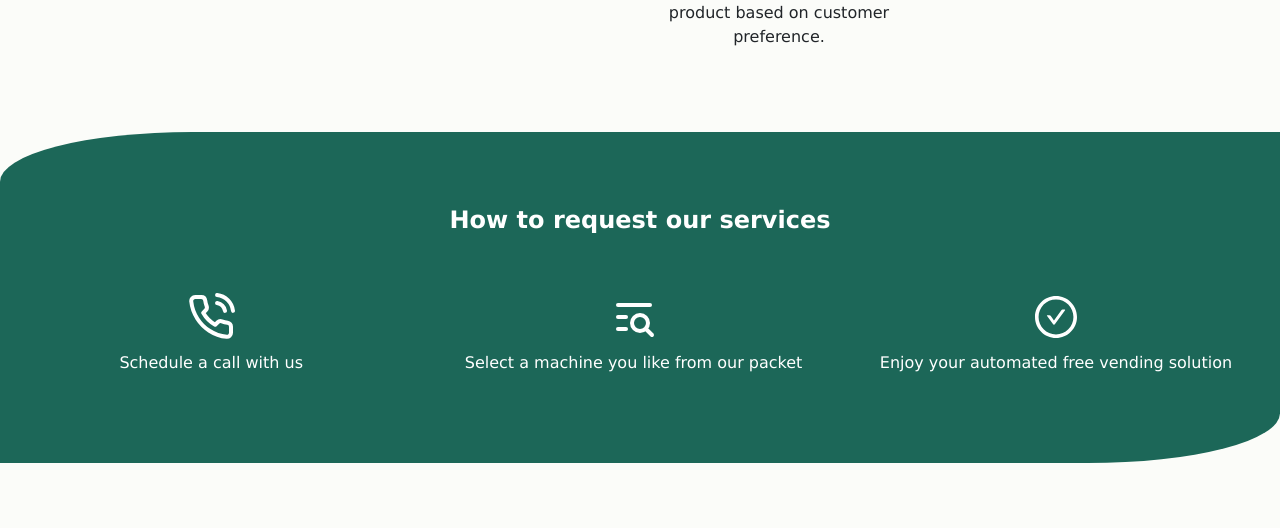
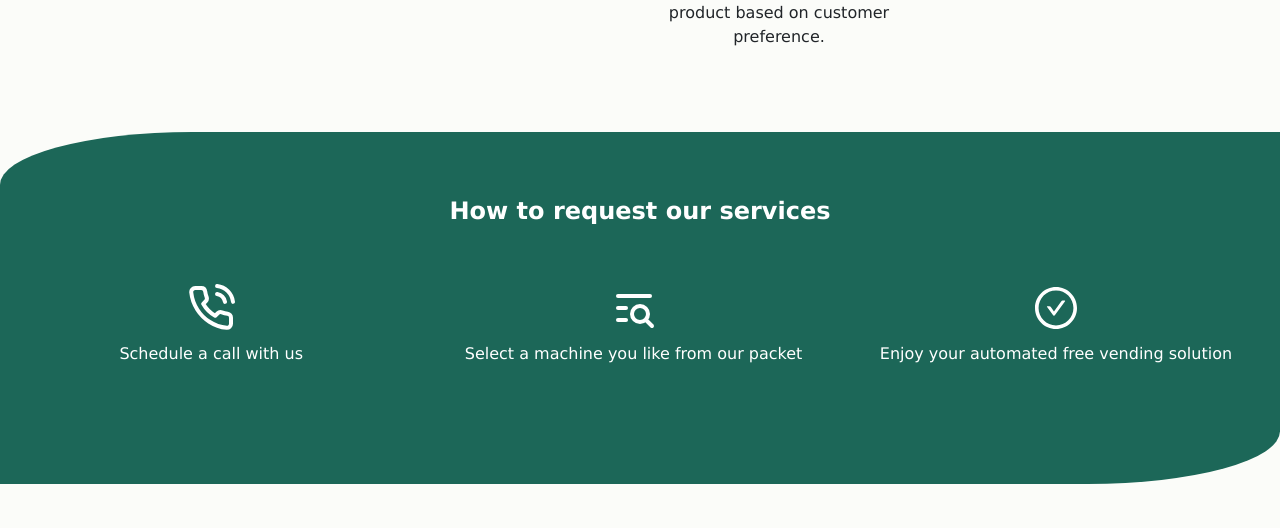
Before and after one commit to Amal31497/vending-portfolio-ui, a React (Create React App) app: page / in a window 1280 px wide. Shown: the part 1023-1551 px from the top of the page. Built offline with nearby package versions, Linux system fonts and the light colour scheme.

Commit message:
Another test

```diff
--- a/src/components/RequestSteps/RequestSteps.css
+++ b/src/components/RequestSteps/RequestSteps.css
@@ -1,10 +1,11 @@
 .request-steps-wrapper{
     background-color:#1C6758;
     margin-top:40px;
-    padding-top:10px;
+    padding-top:1px;
     color:white;
     border-top-left-radius: 15%;
     border-bottom-right-radius: 15%;
+    height:clamp(18rem, calc(20vh + 20rem), 44vh) !important;
 }
 
 .request-steps-wrapper-steps{
```
